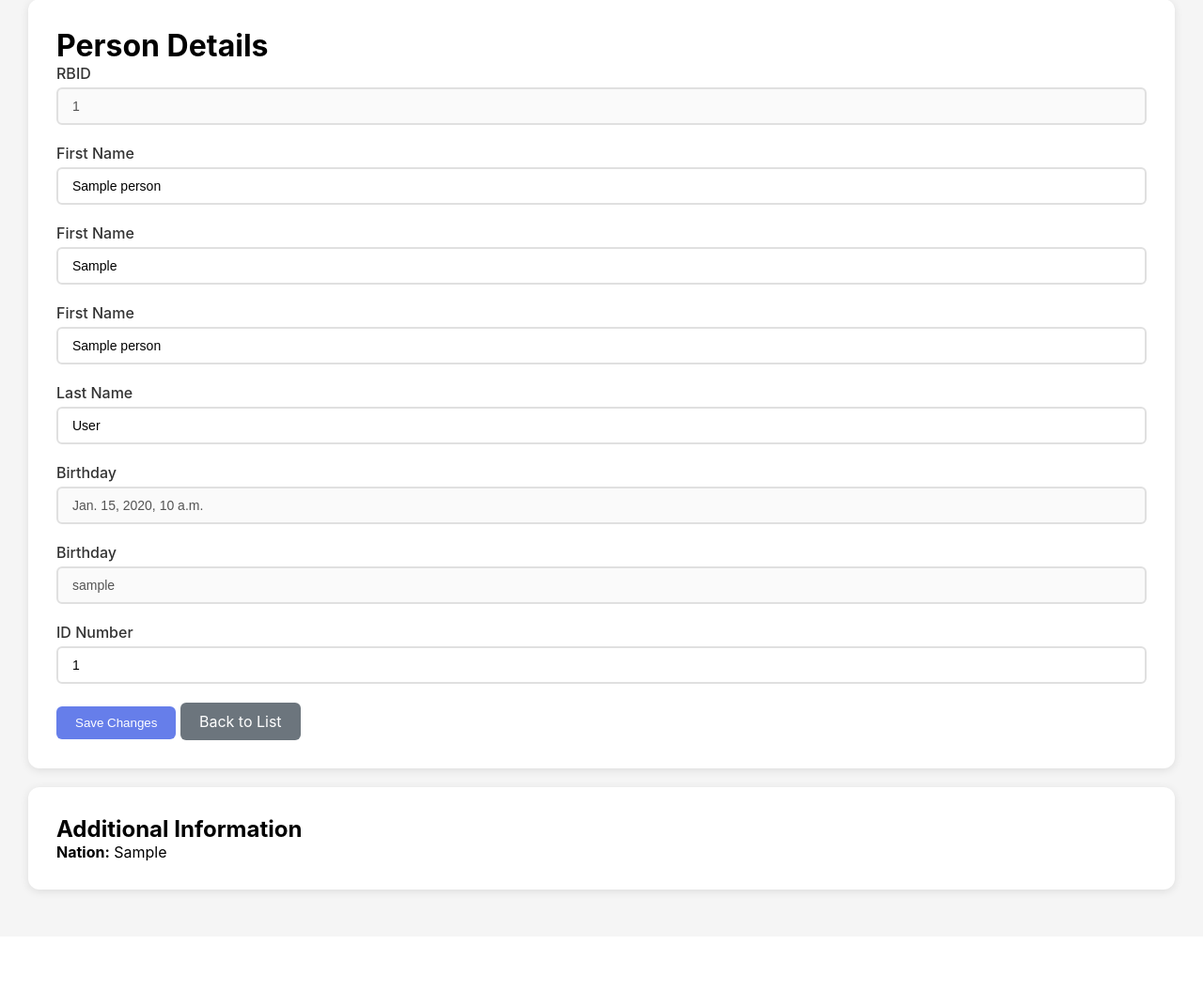
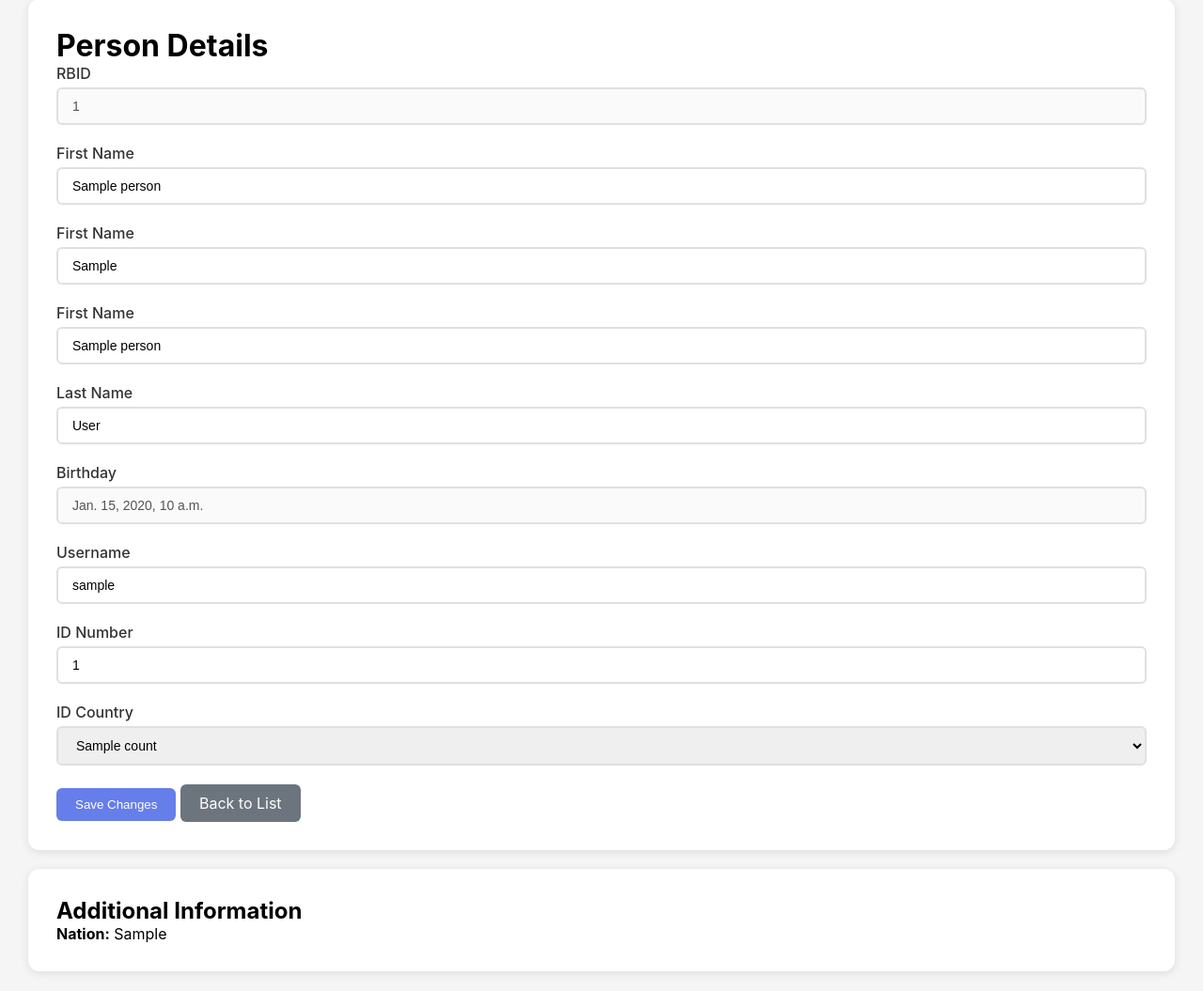
Before and after one commit to bubbly853/ribbon2helmsman, a Django app: template helmsman/templates/sis/person_detail.html in a window 1280 px wide. Shown: the part 97-1152 px from the top of the page at 94% size. Before the commit the page ends 1052 px from the top, so only its background shows below. Run offline with Django 5.2, Linux system fonts and the light colour scheme; tables that the repository leaves empty hold one stand-in row (values such as "Sample post"); the template is opened without the code that fills it: values that come from a table or form of the project are taken from there, most other values are stand-ins (such as "Sample title", 1, 10 or a date in 2020).

Commit message:
edit country list

```diff
--- a/helmsman/templates/sis/person_detail.html
+++ b/helmsman/templates/sis/person_detail.html
@@ -49,18 +49,33 @@
             <input type="text" value="{{ person.birthday }}" disabled>
         </div>
 
-        <!-- Username -->
+        <!-- Editable: Username -->
         <div class="form-group">
-            <label>Birthday</label>
-            <input type="text" value="{{ person.username }}" disabled>
+            <label for="username">Username</label>
+            <input type="text" id="username" name="username"
+                   value="{{ person.username }}" required>
         </div>
 
-        <!-- Editable: ID Num-->
+        <!-- Editable: ID Num -->
         <div class="form-group">
             <label for="id_num">ID Number</label>
             <input type="text" id="id_num" name="id_num"
                    value="{{ person.id_num }}" required>
         </div>
+
+        <!-- Editable: Country -->
+        <div class="form-group">
+            <label for="id_country">ID Country</label>
+            <select id="id_country" name="id_country">
+                {% for country in countries %}
+                    <option value="{{ country.ggl_count_coid }}"
+                        {% if country.ggl_count_coid == person.id_country %}selected{% endif %}>
+                        {{ country.ggl_count_hr_name }}
+                    </option>
+                {% endfor %}
+            </select>
+        </div>
+
         <button type="submit" class="btn">Save Changes</button>
         <a href="{% url 'sis:person_list' %}" class="btn btn-secondary">Back to List</a>
     </form>
```
Also changed, not shown: helmsman/sis/views.py (+6 -5 lines).
